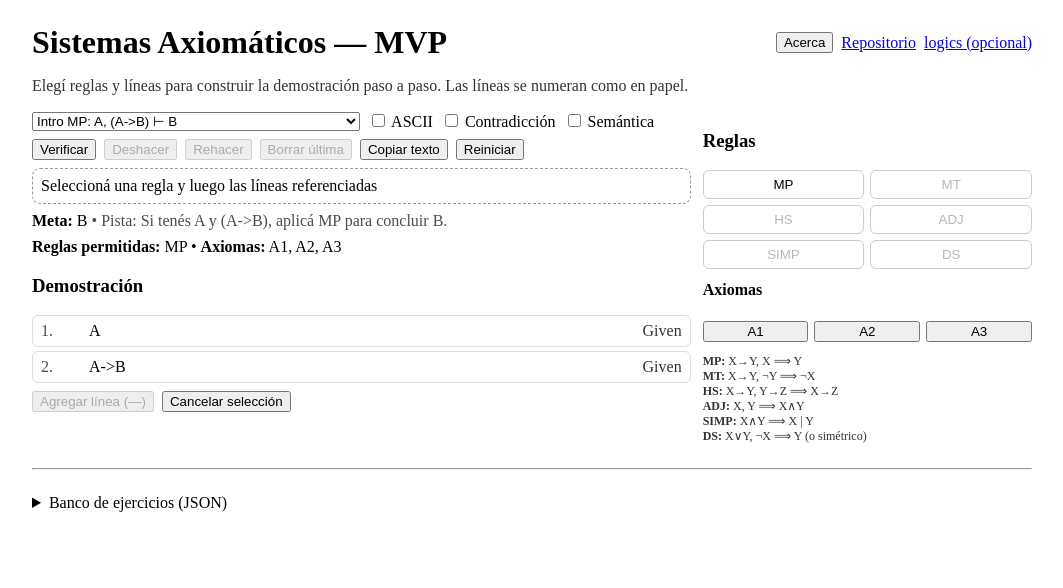
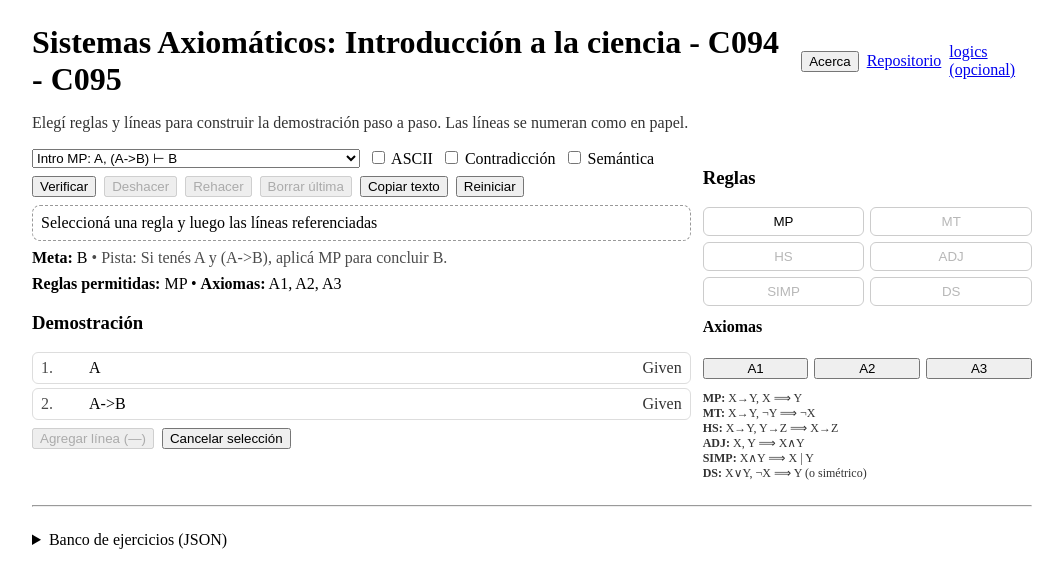
Before and after one commit to msantelli/axiom-mvp, a React (Vite) app in the folder client/: page / in a window 1280 px wide. Shown: the top 588 px of the page, without its empty margins (108-1171 px from the left). Built offline with nearby package versions, Linux system fonts and the light colour scheme; the HTML template or start-up script is replaced by a standard one.

Commit message:
Change title

```diff
--- a/client/src/App.tsx
+++ b/client/src/App.tsx
@@ -7,7 +7,7 @@ export default function App(){
   return (
     <div style={{maxWidth:1000, margin:'0 auto', padding:16}}>
       <header style={{display:'flex', justifyContent:'space-between', alignItems:'center', gap:8}}>
-        <h1 style={{margin:0}}>Sistemas Axiomáticos — MVP</h1>
+        <h1 style={{margin:0}}>Sistemas Axiomáticos: Introducción a la ciencia - C094 - C095</h1>
         <div style={{display:'flex', alignItems:'center', gap:8}}>
           <button onClick={()=> setAboutOpen(true)}>Acerca</button>
           <a href="https://github.com/msantelli/axiom-mvp" target="_blank" rel="noreferrer">Repositorio</a>
```
